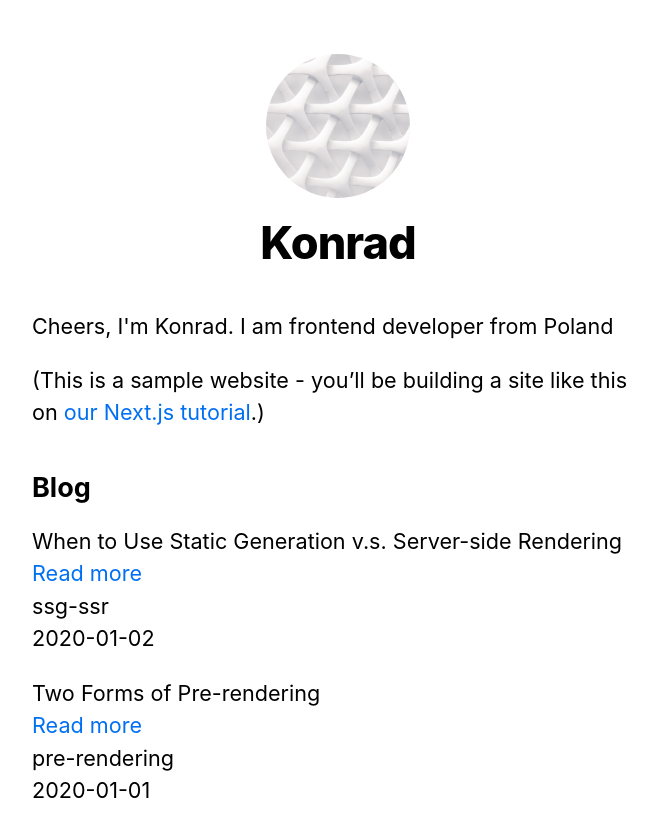
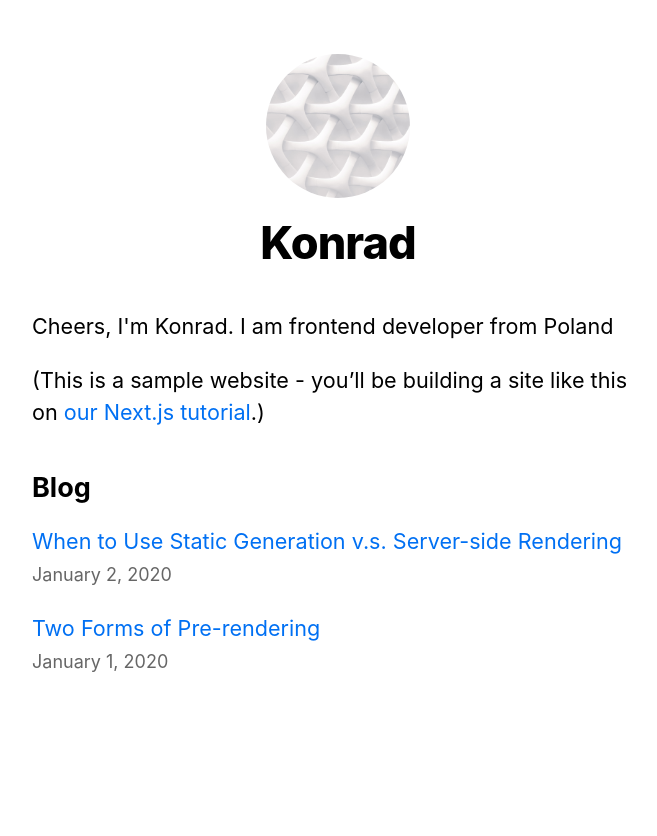
Before and after one commit to Kontenty/basic-nextjs-blog, a Next.js app: page / in a window 1280 px wide. Shown: the top 836 px of the page, without its empty margins (302-959 px from the left). After the commit the page ends 800 px from the top, so only its background shows below. Built offline with nearby package versions, Linux system fonts and the light colour scheme.

Commit message:
datafotmat and styling

```diff
--- /dev/null
+++ b/components/date.js
@@ -0,0 +1,6 @@
+import { parseISO, format } from "date-fns";
+
+export default function Date({ dateString }) {
+  const date = parseISO(dateString);
+  return <time dateTime={dateString}>{format(date, "LLLL d, yyyy")}</time>;
+}
--- a/lib/posts.js
+++ b/lib/posts.js
@@ -1,6 +1,8 @@
 import fs from "fs";
 import path from "path";
 import matter from "gray-matter";
+import { remark } from "remark";
+import html from "remark-html";
 
 const postsDirectory = path.join(process.cwd(), "posts");
 
@@ -61,16 +63,22 @@ export function getAllPostIds() {
   });
 }
 
-export function getPostData(id) {
+export async function getPostData(id) {
   const fullPath = path.join(postsDirectory, `${id}.md`);
   const fileContents = fs.readFileSync(fullPath, "utf8");
 
   // Use gray-matter to parse the post metadata section
   const matterResult = matter(fileContents);
 
-  // Combine the data with the id
+  const processedContent = await remark()
+    .use(html)
+    .process(matterResult.content);
+  const contentHtml = processedContent.toString();
+
+  // Combine the data with the id and contentHtml
   return {
     id,
+    contentHtml,
     ...matterResult.data,
   };
 }
--- a/package.json
+++ b/package.json
@@ -10,10 +10,13 @@
   },
   "dependencies": {
     "classnames": "^2.3.1",
+    "date-fns": "^2.25.0",
     "gray-matter": "^4.0.3",
     "next": "^12.0.3",
     "react": "^17.0.2",
-    "react-dom": "^17.0.2"
+    "react-dom": "^17.0.2",
+    "remark": "^14.0.1",
+    "remark-html": "^15.0.0"
   },
   "devDependencies": {
     "eslint": "7",
--- a/pages/index.js
+++ b/pages/index.js
@@ -3,6 +3,7 @@ import Link from "next/link";
 import Layout, { siteTitle } from "../components/layout";
 import utilStyles from "../styles/utils.module.css";
 import { getSortedPostsData } from "../lib/posts";
+import Date from "../components/date";
 
 function Home(props) {
   return (
@@ -23,13 +24,13 @@ function Home(props) {
           {props.allPostsData &&
             props.allPostsData.map(({ id, date, title }) => (
               <li className={utilStyles.listItem} key={id}>
-                {title}
+                <Link href={`/posts/${id}`}>
+                  <a>{title}</a>
+                </Link>
                 <br />
-                <Link href={`/posts/${id}`}>Read more</Link>
-                <br />
-                {id}
-                <br />
-                {date}
+                <small className={utilStyles.lightText}>
+                  <Date dateString={date} />
+                </small>
               </li>
             ))}
         </ul>
```
Also changed, not shown: pages/posts/[id].js (+14 -6 lines), 1 other file (tests, documents, lock files or other folders).
